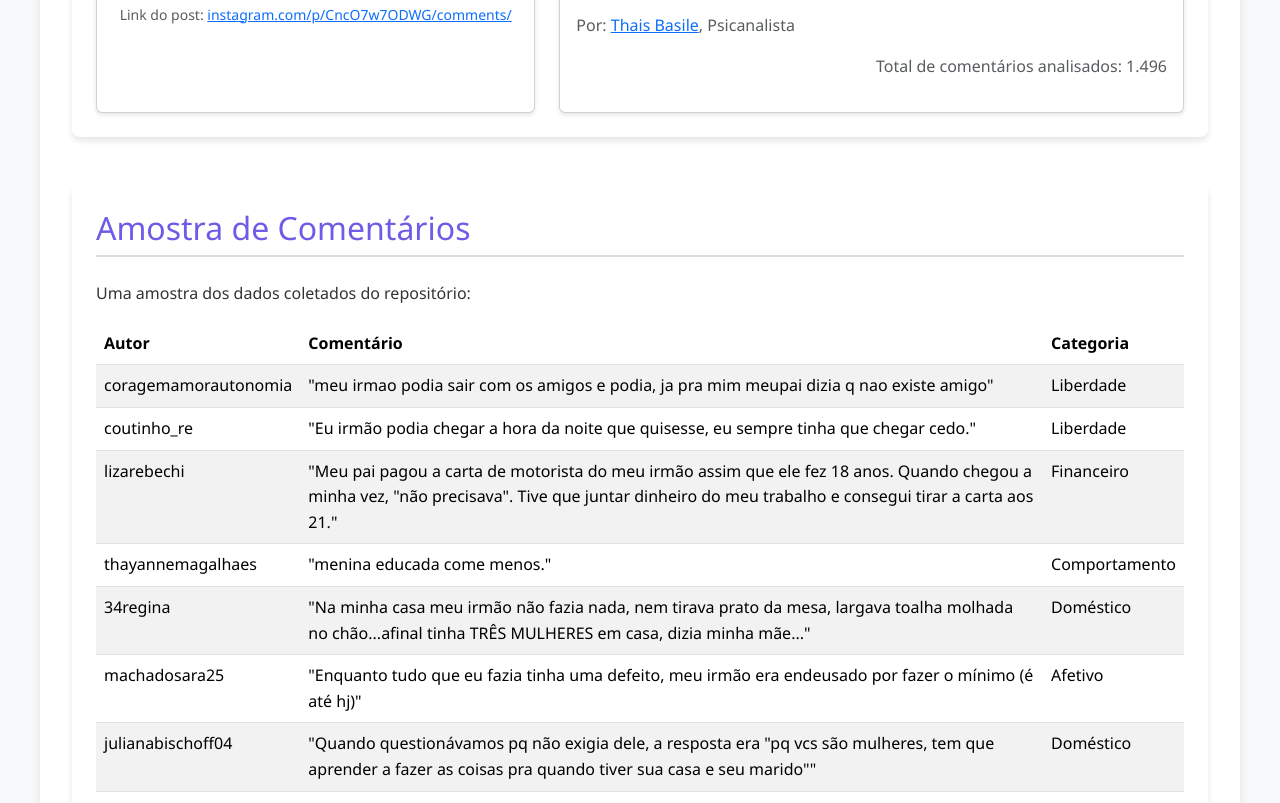
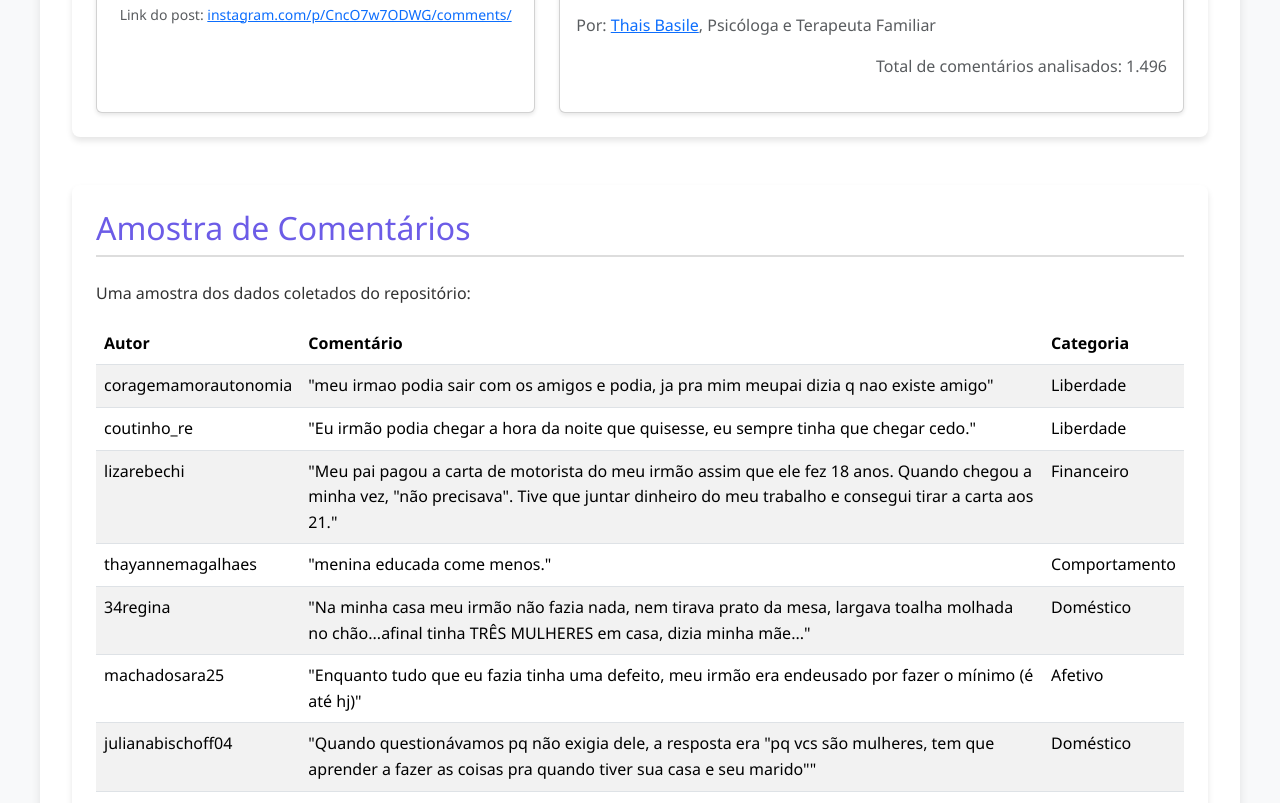
Before and after one commit to nicacioliveira/educacao-intrafamiliar, a website: page index.html in a window 1280 px wide. Shown: the part 899-1702 px from the top of the page. Drawn offline with nearby package versions, Linux system fonts and the light colour scheme.

Commit message:
adjust html template

```diff
--- a/index.html
+++ b/index.html
@@ -205,7 +205,7 @@
                                     denúncia? Me fala aqui como foi com você.</p>
                             </div>
                             <p class="mt-3 text-muted">Por: <a href="https://www.instagram.com/thaisbasile.psi/"
-                                    target="_blank">Thais Basile</a>, Psicanalista</p>
+                                    target="_blank">Thais Basile</a>, Psicóloga e Terapeuta Familiar</p>
                             <p class="text-end text-muted">Total de comentários analisados: 1.496</p>
                         </div>
                     </div>
```
